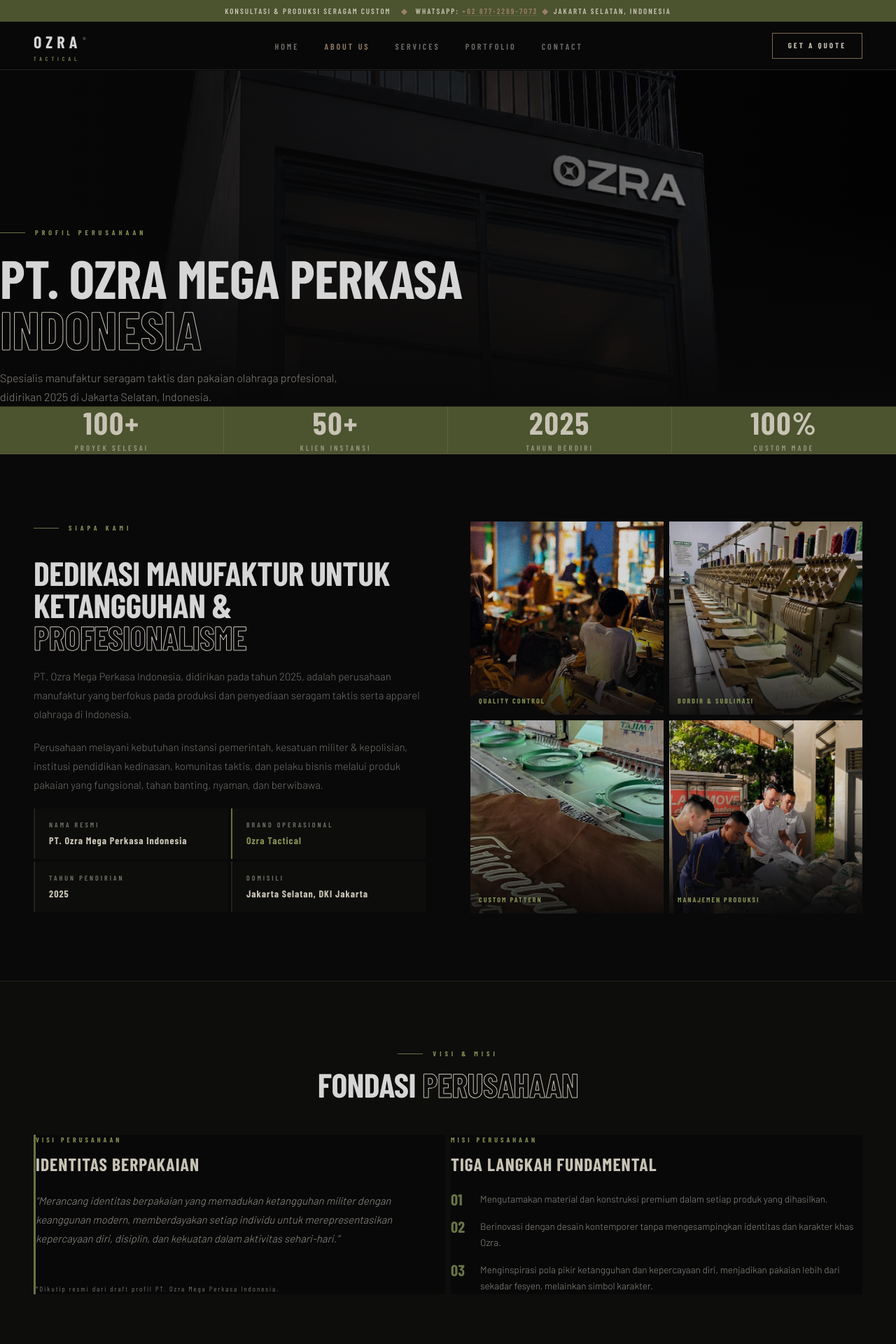
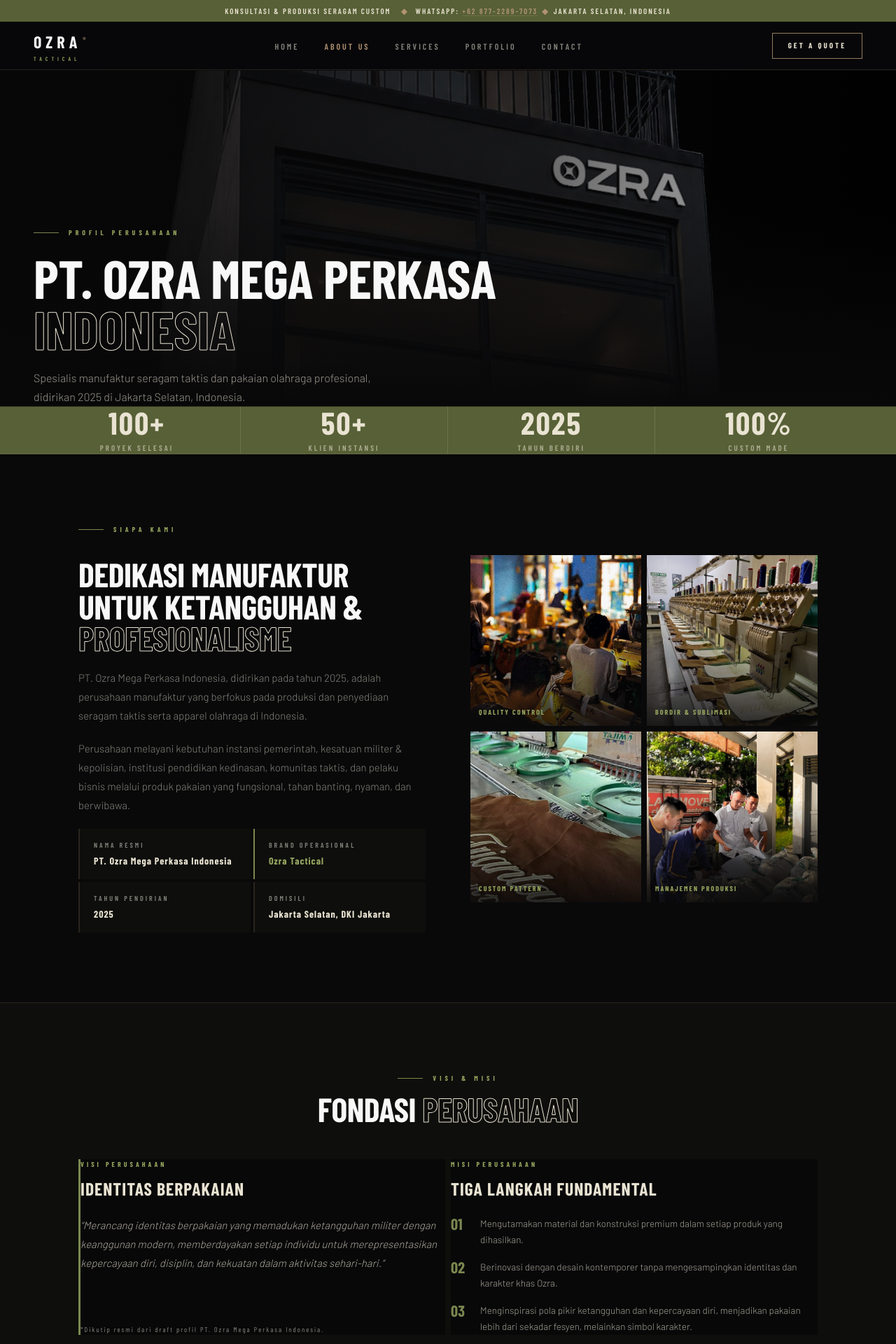
Before and after one commit to rifkihiza26/ozra-prototype, a Next.js app: page /about in a window 1280 px wide. Shown: the top 1920 px of the page at 70% size. Built offline with nearby package versions, Linux system fonts and the light colour scheme; a web font is replaced by a local one.

Commit message:
fix: standardize generous clamp gutters and max-w containers across all pages

```diff
--- a/src/app/about/page.tsx
+++ b/src/app/about/page.tsx
@@ -84,11 +84,8 @@
           style={{
             position: "relative",
             zIndex: 10,
-            maxWidth: 1280,
-            margin: "0 auto",
-            width: "100%",
           }}
-          className="px-5 pb-16 pt-24 sm:px-10 sm:pb-20 md:px-16"
+          className="section-container pb-16 pt-24 sm:pb-20"
         >
           <div className="section-label" style={{ marginBottom: 20 }}>
             Profil Perusahaan
@@ -124,11 +121,7 @@
         }}
       >
         <div
-          style={{
-            maxWidth: 1280,
-            margin: "0 auto",
-          }}
-          className="grid grid-cols-2 md:grid-cols-4"
+          className="section-container grid grid-cols-2 md:grid-cols-4"
         >
           {STATS.map((s, i) => (
             <div
@@ -167,13 +160,7 @@
 
       {/* ── 3. COMPANY INTRO + FACTORY PHOTOS ── */}
       <section className="section-pad">
-        <div
-          style={{
-            maxWidth: 1280,
-            margin: "0 auto",
-          }}
-          className="grid grid-cols-1 lg:grid-cols-2 gap-10 lg:gap-16 items-center"
-        >
+        <div className="section-container grid grid-cols-1 lg:grid-cols-2 gap-10 lg:gap-16 items-center">
           {/* Text */}
           <div style={{ display: "flex", flexDirection: "column", gap: 20 }}>
             <div className="section-label">Siapa Kami</div>
@@ -312,7 +299,7 @@
         }}
         className="section-pad"
       >
-        <div style={{ maxWidth: 1280, margin: "0 auto" }}>
+        <div className="section-container">
           <div style={{ textAlign: "center", marginBottom: 48 }}>
             <div className="section-label" style={{ justifyContent: "center" }}>
               Visi &amp; Misi
@@ -471,7 +458,7 @@
 
       {/* ── 5. BRAND VALUES ── */}
       <section className="section-pad">
-        <div style={{ maxWidth: 1280, margin: "0 auto" }}>
+        <div className="section-container">
           <div style={{ marginBottom: 48 }}>
             <div className="section-label">Nilai Tematik</div>
             <h2 className="section-title" style={{ fontSize: "clamp(2rem,4vw,3rem)" }}>
@@ -547,10 +534,10 @@
         style={{
           background: "var(--olive-dark)",
           textAlign: "center",
+          padding: "clamp(48px, 6vw, 80px) 0",
         }}
-        className="px-5 py-14 sm:px-10 sm:py-20 md:px-16"
       >
-        <div style={{ maxWidth: 800, margin: "0 auto" }}>
+        <div className="section-container" style={{ maxWidth: 840 }}>
           <h3
             style={{
               fontFamily: "Barlow Condensed, sans-serif",
--- a/src/app/contact/page.tsx
+++ b/src/app/contact/page.tsx
@@ -29,7 +29,10 @@
           <div className="absolute inset-0 bg-gradient-to-b from-[#101310]/88 via-[#101310]/70 to-[#101310]/95" />
         </div>
 
-        <div className="relative max-w-5xl mx-auto px-4 sm:px-6 lg:px-8 text-center space-y-4">
+        <div
+          className="relative max-w-5xl mx-auto text-center space-y-4"
+          style={{ padding: "0 clamp(20px, 5vw, 48px)" }}
+        >
           <span className="text-xs font-mono tracking-widest text-[#A4B66A] uppercase">
             Hubungi Representatif Resmi
           </span>
@@ -43,7 +46,10 @@
       </section>
 
       {/* ── MAIN GRID: Info + Form ── */}
-      <section className="max-w-7xl mx-auto px-4 sm:px-6 lg:px-8 py-16 sm:py-20">
+      <section
+        className="max-w-7xl mx-auto py-16 sm:py-20"
+        style={{ paddingLeft: "clamp(20px, 5vw, 48px)", paddingRight: "clamp(20px, 5vw, 48px)" }}
+      >
         <div className="grid grid-cols-1 lg:grid-cols-12 gap-10">
 
           {/* ─ Left: Contact Info ─ */}
--- a/src/app/globals.css
+++ b/src/app/globals.css
@@ -272,16 +272,16 @@
 
 /* ── RESPONSIVE SECTION PADDING HELPERS ── */
 .section-pad {
-  padding: 60px 20px;
+  padding: 64px clamp(20px, 5vw, 48px);
 }
 @media (min-width: 640px) {
   .section-pad {
-    padding: 72px 32px;
+    padding: 80px clamp(24px, 5vw, 56px);
   }
 }
 @media (min-width: 1024px) {
   .section-pad {
-    padding: 96px 48px;
+    padding: 100px clamp(32px, 5vw, 64px);
   }
 }
 
@@ -289,4 +289,6 @@
   max-width: 1280px;
   margin: 0 auto;
   width: 100%;
+  padding-left: clamp(20px, 5vw, 48px);
+  padding-right: clamp(20px, 5vw, 48px);
 }
--- a/src/app/portfolio/[slug]/page.tsx
+++ b/src/app/portfolio/[slug]/page.tsx
@@ -40,7 +40,10 @@
     <div className="pb-20">
       {/* Breadcrumb */}
       <div className="border-b border-[#353B32] bg-[#141813] py-4">
-        <div className="max-w-7xl mx-auto px-4 sm:px-6 lg:px-8 flex items-center justify-between gap-4">
+        <div
+          className="max-w-7xl mx-auto flex items-center justify-between gap-4"
+          style={{ paddingLeft: "clamp(20px, 5vw, 48px)", paddingRight: "clamp(20px, 5vw, 48px)" }}
+        >
           <Link
             href="/portfolio"
             className="inline-flex items-center gap-2 text-xs font-mono text-[#A5ACA1] hover:text-[#A4B66A] transition-colors"
@@ -55,7 +58,10 @@
       </div>
 
       {/* Main Content */}
-      <section className="max-w-7xl mx-auto px-4 sm:px-6 lg:px-8 py-14">
+      <section
+        className="max-w-7xl mx-auto py-14"
+        style={{ paddingLeft: "clamp(20px, 5vw, 48px)", paddingRight: "clamp(20px, 5vw, 48px)" }}
+      >
         <div className="grid grid-cols-1 lg:grid-cols-12 gap-10">
 
           {/* Main Photo + Gallery */}
@@ -164,7 +170,10 @@
 
       {/* Related Items */}
       {relatedItems.length > 0 && (
-        <section className="max-w-7xl mx-auto px-4 sm:px-6 lg:px-8 pt-10 border-t border-[#353B32] space-y-8">
+        <section
+          className="max-w-7xl mx-auto pt-10 border-t border-[#353B32] space-y-8"
+          style={{ paddingLeft: "clamp(20px, 5vw, 48px)", paddingRight: "clamp(20px, 5vw, 48px)" }}
+        >
           <div className="space-y-1">
             <span className="text-xs font-mono tracking-widest text-[#A4B66A] uppercase">
               Rekomendasi Terkait
--- a/src/app/portfolio/page.tsx
+++ b/src/app/portfolio/page.tsx
@@ -16,10 +16,10 @@
         style={{
           background: "var(--near-black)",
           borderBottom: "1px solid var(--border)",
+          padding: "clamp(48px, 6vw, 72px) 0",
         }}
-        className="px-5 py-12 sm:px-10 sm:py-16 md:px-16"
       >
-        <div style={{ maxWidth: "1280px", margin: "0 auto" }}>
+        <div className="section-container">
           <div className="section-label">Galeri Produksi</div>
           <h1 className="section-title">
             OUR <em>PORTFOLIO</em>
@@ -43,10 +43,10 @@
       <section
         style={{
           background: "var(--black)",
+          padding: "clamp(36px, 5vw, 64px) 0",
         }}
-        className="px-4 py-8 sm:px-8 sm:py-12 md:px-12 lg:px-16"
       >
-        <div style={{ maxWidth: "1280px", margin: "0 auto" }}>
+        <div className="section-container">
           <PortfolioList items={PORTFOLIO_DATA} showFilter />
         </div>
       </section>
--- a/src/app/services/page.tsx
+++ b/src/app/services/page.tsx
@@ -28,8 +28,8 @@
           borderBottom: "1px solid var(--border)",
           position: "relative",
           overflow: "hidden",
+          padding: "clamp(56px, 7vw, 96px) 0",
         }}
-        className="px-5 py-16 sm:px-10 sm:py-20 md:px-16 md:py-24"
       >
         {/* Tactical grid bg */}
         <div
@@ -42,7 +42,7 @@
             opacity: 0.3,
           }}
         />
-        <div style={{ position: "relative", maxWidth: 1280, margin: "0 auto" }}>
+        <div className="section-container" style={{ position: "relative" }}>
           <div className="section-label">Solusi Manufaktur Terpadu</div>
           <h1
             className="section-title"
@@ -331,7 +331,7 @@
         }}
         className="section-pad"
       >
-        <div style={{ maxWidth: 1280, margin: "0 auto" }}>
+        <div className="section-container">
           <div style={{ marginBottom: 48 }}>
             <div className="section-label">Alur Kerja</div>
             <h2 className="section-title" style={{ fontSize: "clamp(2rem,4vw,3rem)" }}>
@@ -398,10 +398,10 @@
         style={{
           background: "var(--olive-dark)",
           textAlign: "center",
+          padding: "clamp(48px, 6vw, 80px) 0",
         }}
-        className="px-5 py-14 sm:px-10 sm:py-20 md:px-16"
       >
-        <div style={{ maxWidth: 800, margin: "0 auto" }}>
+        <div className="section-container" style={{ maxWidth: 840 }}>
           <h3
             style={{
               fontFamily: "Barlow Condensed, sans-serif",
--- a/src/components/layout/Footer.tsx
+++ b/src/components/layout/Footer.tsx
@@ -19,7 +19,10 @@
         style={{
           background: "var(--olive-dark)",
         }}
-        className="px-6 py-10 sm:px-10 md:px-16 lg:px-20 grid grid-cols-1 md:grid-cols-12 gap-8 items-center"
+      >
+        <div
+          className="max-w-7xl mx-auto grid grid-cols-1 md:grid-cols-12 gap-8 items-center"
+          style={{ padding: "48px clamp(20px, 5vw, 48px)" }}
         >
           <div className="md:col-span-8">
             <p
@@ -103,10 +106,12 @@
             </Link>
           </div>
         </div>
+      </div>
 
       {/* ── MAIN FOOTER COLUMNS ── */}
       <div
-        className="px-6 py-12 sm:px-10 md:px-16 lg:px-20 grid grid-cols-1 sm:grid-cols-2 lg:grid-cols-12 gap-10 md:gap-8"
+        className="max-w-7xl mx-auto grid grid-cols-1 sm:grid-cols-2 lg:grid-cols-12 gap-10 md:gap-8"
+        style={{ padding: "64px clamp(20px, 5vw, 48px)" }}
       >
         {/* Brand column */}
         <div className="sm:col-span-2 lg:col-span-4 flex flex-col gap-5">
@@ -332,7 +337,10 @@
         style={{
           borderTop: "1px solid var(--border)",
         }}
-        className="px-6 py-6 sm:px-10 md:px-16 lg:px-20 flex flex-col sm:flex-row items-center justify-between gap-4 text-center sm:text-left"
+      >
+        <div
+          className="max-w-7xl mx-auto flex flex-col sm:flex-row items-center justify-between gap-4 text-center sm:text-left"
+          style={{ padding: "24px clamp(20px, 5vw, 48px)" }}
         >
         <p
           style={{
@@ -358,6 +366,7 @@
           Precision in Every Stitch
         </p>
         </div>
+      </div>
     </footer>
   );
 }
```
Lines whose indentation alone changed are shown as unchanged.
